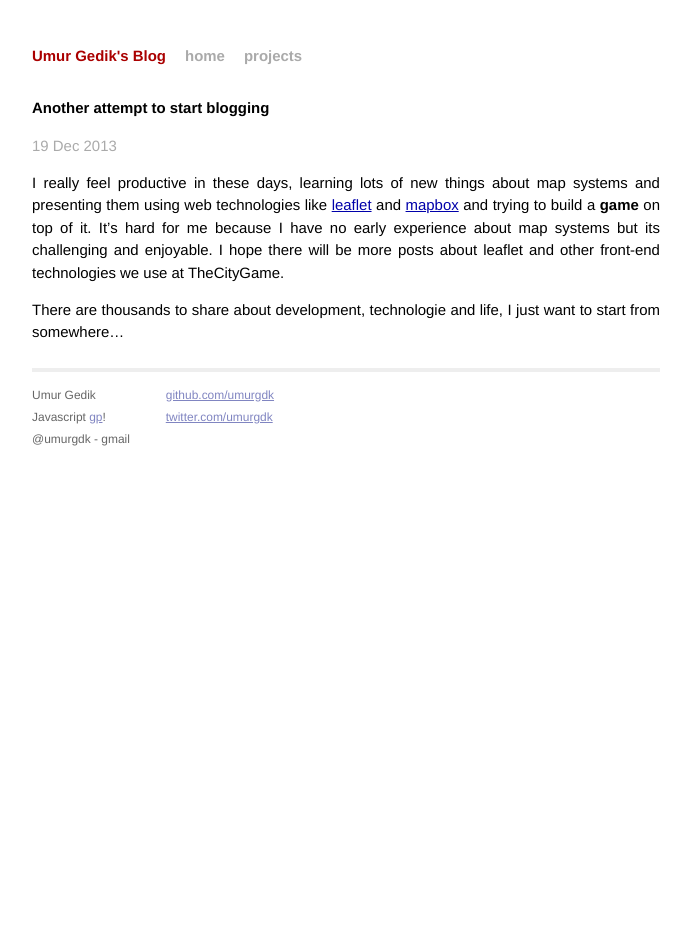
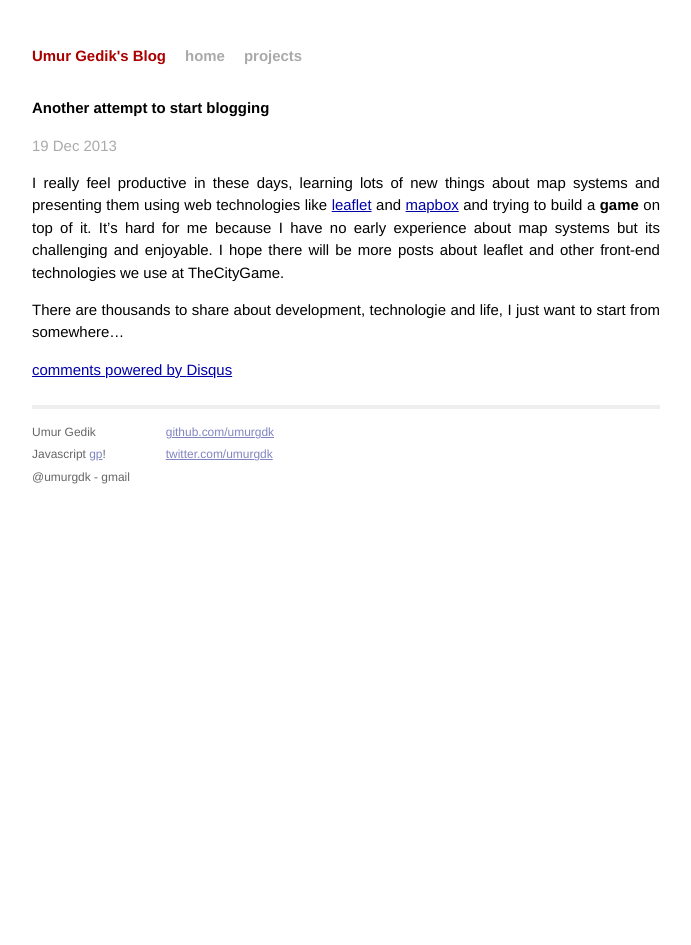
Before and after one commit to umurgdk/umurgdk.github.io, a Jekyll site: the page built from _posts/2013-12-19-another-attempt-to-start-blogging.md, in a window 1280 px wide. Shown: the whole page, without its empty margins (294-985 px from the left). Built offline with Jekyll 4.4.1, drawn with Linux system fonts in a browser that asks for light colours; Markdown is read by kramdown in place of the engine named in the settings; comment, search, counter and statistics services are not loaded; some of the changed lines change nothing that is shown.

Commit message:
Disqus added

```diff
--- a/_layouts/post.html
+++ b/_layouts/post.html
@@ -7,3 +7,18 @@
 <div class="post">
 {{ content }}
 </div>
+
+<div id="disqus_thread"></div>
+<script type="text/javascript">
+    /* * * CONFIGURATION VARIABLES: EDIT BEFORE PASTING INTO YOUR WEBPAGE * * */
+    var disqus_shortname = 'umurgdk-blog'; // required: replace example with your forum shortname
+
+    /* * * DON'T EDIT BELOW THIS LINE * * */
+    (function() {
+        var dsq = document.createElement('script'); dsq.type = 'text/javascript'; dsq.async = true;
+        dsq.src = '//' + disqus_shortname + '.disqus.com/embed.js';
+        (document.getElementsByTagName('head')[0] || document.getElementsByTagName('body')[0]).appendChild(dsq);
+    })();
+</script>
+<noscript>Please enable JavaScript to view the <a href="http://disqus.com/?ref_noscript">comments powered by Disqus.</a></noscript>
+<a href="http://disqus.com" class="dsq-brlink">comments powered by <span class="logo-disqus">Disqus</span></a>
```
